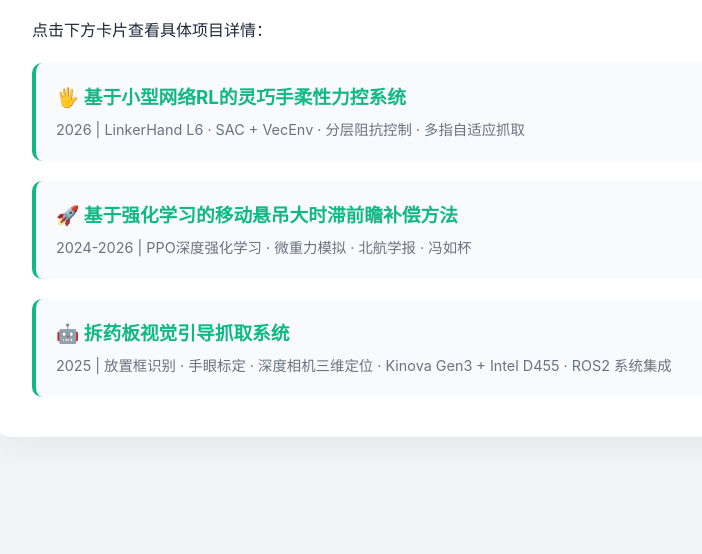
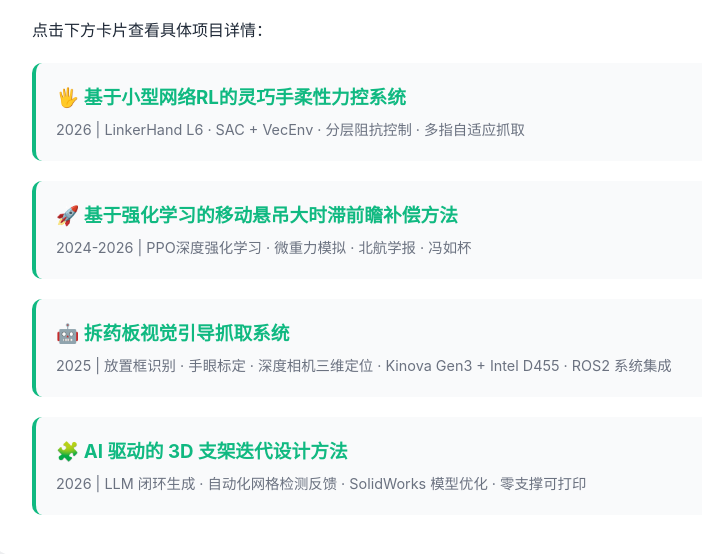
Before and after one commit to Pan-Chera/Pan-Chera.github.io, a plain HTML site: page projects.html in a window 1280 px wide. Shown: the part 214-768 px from the top of the page, without its empty margins (208-910 px from the left). Drawn offline with Linux system fonts and the light colour scheme.

Commit message:
Add files via upload

```diff
--- a/projects.html
+++ b/projects.html
@@ -47,6 +47,11 @@
             <h3>🤖 拆药板视觉引导抓取系统</h3>
             <p>2025 | 放置框识别 · 手眼标定 · 深度相机三维定位 · Kinova Gen3 + Intel D455 · ROS2 系统集成</p>
         </a>
+
+        <a href="projects/bracket-ai-design-iterative-method.html" class="sub-page-card">
+            <h3>🧩 AI 驱动的 3D 支架迭代设计方法</h3>
+            <p>2026 | LLM 闭环生成 · 自动化网格检测反馈 · SolidWorks 模型优化 · 零支撑可打印</p>
+        </a>
     </div>
 </body>
 </html>
```
